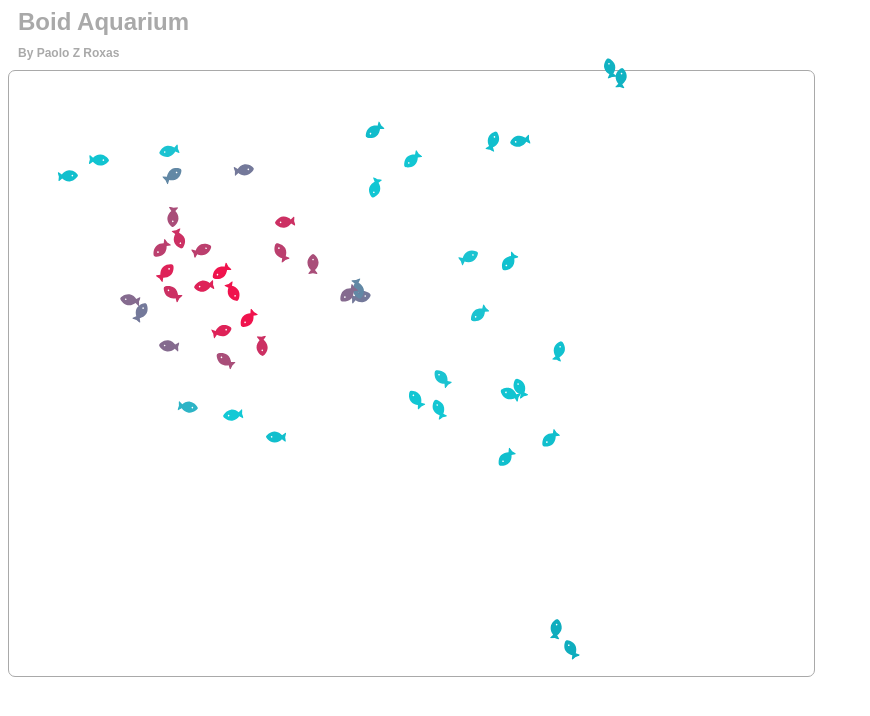
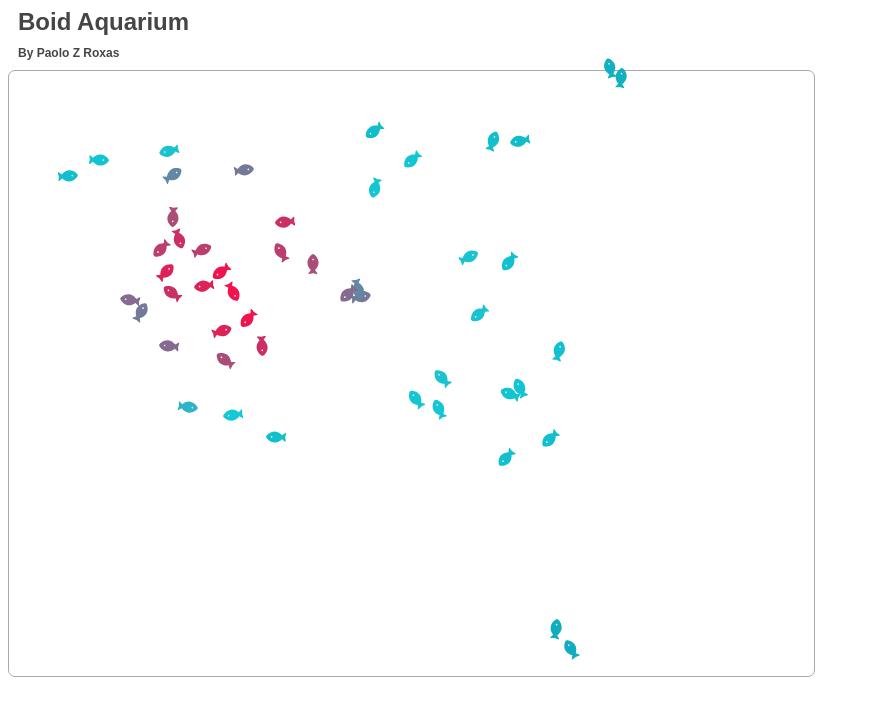
Before and after one commit to paolozroxas/boid-aquarium, a website: page index.html in a window 1280 px wide. Shown: the whole page, without its empty margins (0-870 px from the left). Drawn offline with nearby package versions, Linux system fonts and the light colour scheme.

Commit message:
made font darker

```diff
--- a/boids.css
+++ b/boids.css
@@ -1,3 +1,6 @@
+body {
+  color: #454545;
+}
 #app {
   height: 100%;
   width: 100%;
@@ -19,12 +22,10 @@
   font-family: sans-serif;
   font-weight: bold;
   font-size: 24px;
-  color: darkgrey;
 }
 .subheader {
   padding: 0 0 10px 10px;
   font-family: sans-serif;
   font-weight: bold;
   font-size: 12px;
-  color: darkgrey;
 }
```
